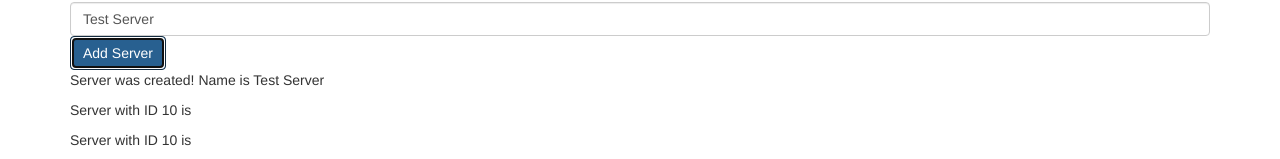
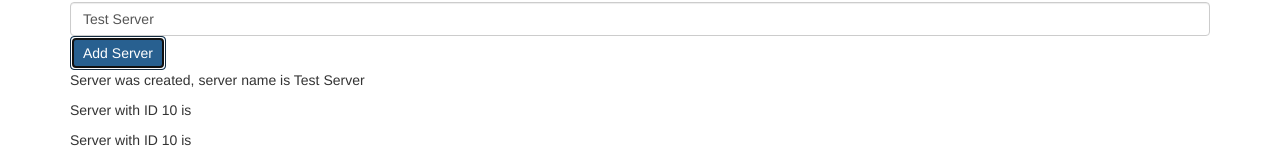
Before and after one commit to bedoyama/angular-2021-first, an Angular app: page / in a window 1280 px wide. Both pictures are taken after typing "Sample" into the empty fields and a click on the button "Add Server". Shown: the part 244-403 px from the top of the page. Built offline with nearby package versions, Linux system fonts and the light colour scheme.

Commit message:
ngIf directive example

```diff
--- a/src/app/servers/servers.component.html
+++ b/src/app/servers/servers.component.html
@@ -27,7 +27,8 @@
 [disabled]="!allowNewServer"
 (click)="onCreateServer()">Add Server</button>
 <!-- <p>{{ serverName }}</p> -->
-<p>{{ serverCreationStatus }}</p>
+<!-- <p>{{ serverCreationStatus }}</p> -->
+<p *ngIf="serverCreated">Server was created, server name is {{ serverName }}</p>
 <!-- <p>{{ allowNewServer }}</p> -->
 <!-- <p [innerText]="allowNewServer"></p> -->
 <app-server></app-server>
--- a/src/app/servers/servers.component.ts
+++ b/src/app/servers/servers.component.ts
@@ -16,6 +16,7 @@
   allowNewUser = false;
   serverCreationStatus = 'No server has been created!';
   serverName = 'Test Server';
+  serverCreated = false;
   userName = '';
 
   constructor() {
@@ -28,6 +29,7 @@
   }
 
   onCreateServer() {
+    this.serverCreated = true;
     this.serverCreationStatus = 'Server was created! Name is ' + this.serverName;
   }
 
@@ -38,11 +40,7 @@
 
   onUpdateUserName(event: any) {
     this.userName = (<HTMLInputElement>event.target).value;
-    if (this.userName.length == 0) {
-      this.allowNewUser = false;
-    } else {
-      this.allowNewUser = true;
-    }
+    this.allowNewUser = this.userName.length != 0;
   }
 
   onClearUserName() {
```
